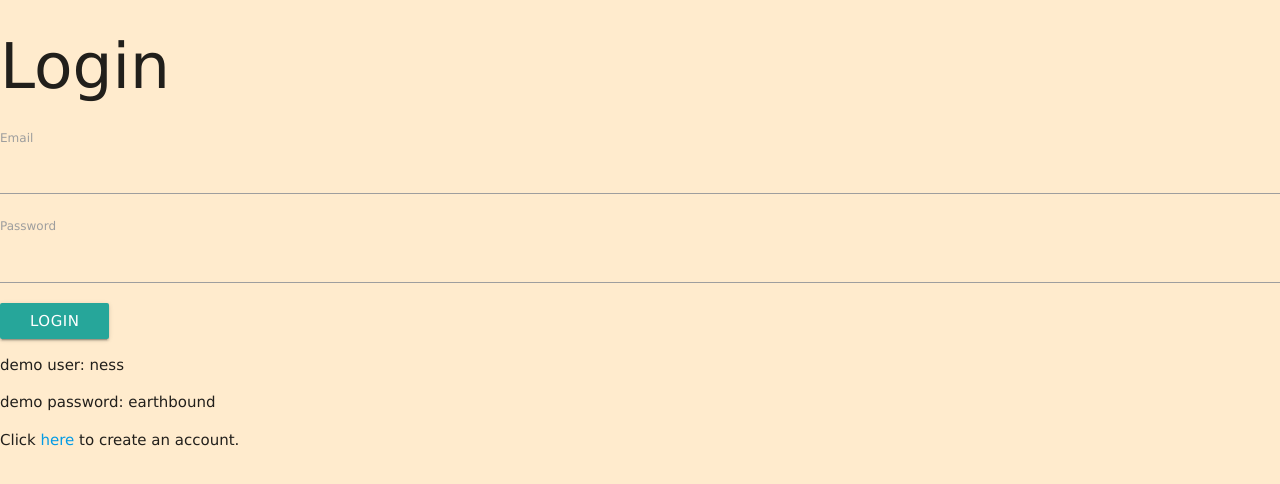
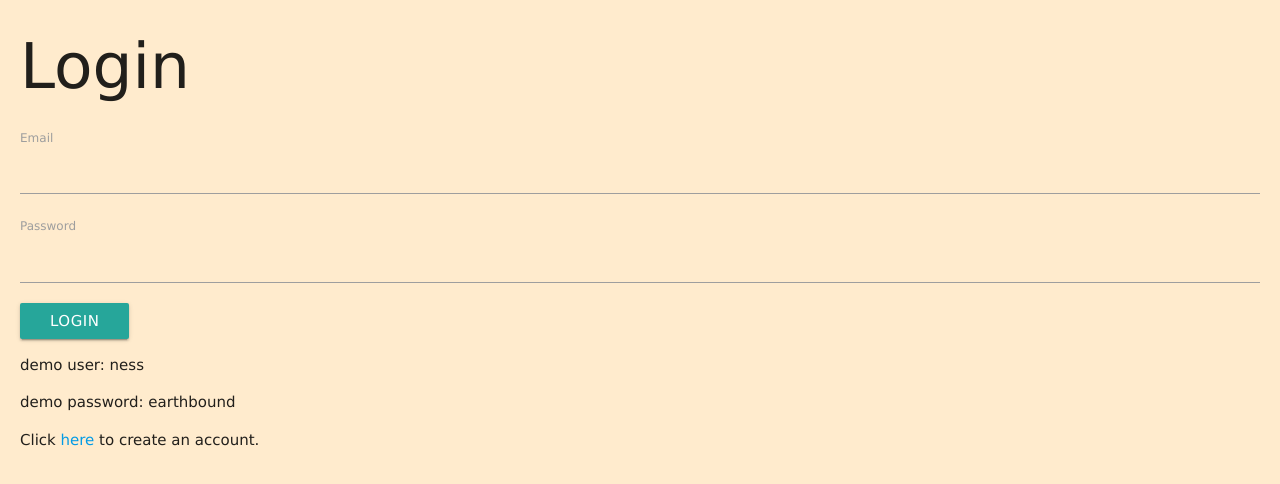
Before and after one commit to rnguyen89/pk-collab, a website: page public/index.html in a window 1280 px wide. Both pictures are taken after a click on the button "GET STARTED". Drawn offline with nearby package versions, Linux system fonts and the light colour scheme.

Commit message:
added margin to form

```diff
--- a/public/css/main.css
+++ b/public/css/main.css
@@ -1,11 +1,11 @@
 * {
   font-family: 'Lucida Sans', 'Lucida Sans Regular', 'Lucida Grande', 'Lucida Sans Unicode', Geneva, Verdana, sans-serif;
-}
-
-form {
-  display: block;
 }
 
 body {
   background-color: blanchedalmond;
 }
+
+form {
+  margin: 20px 20px;
+}
```
